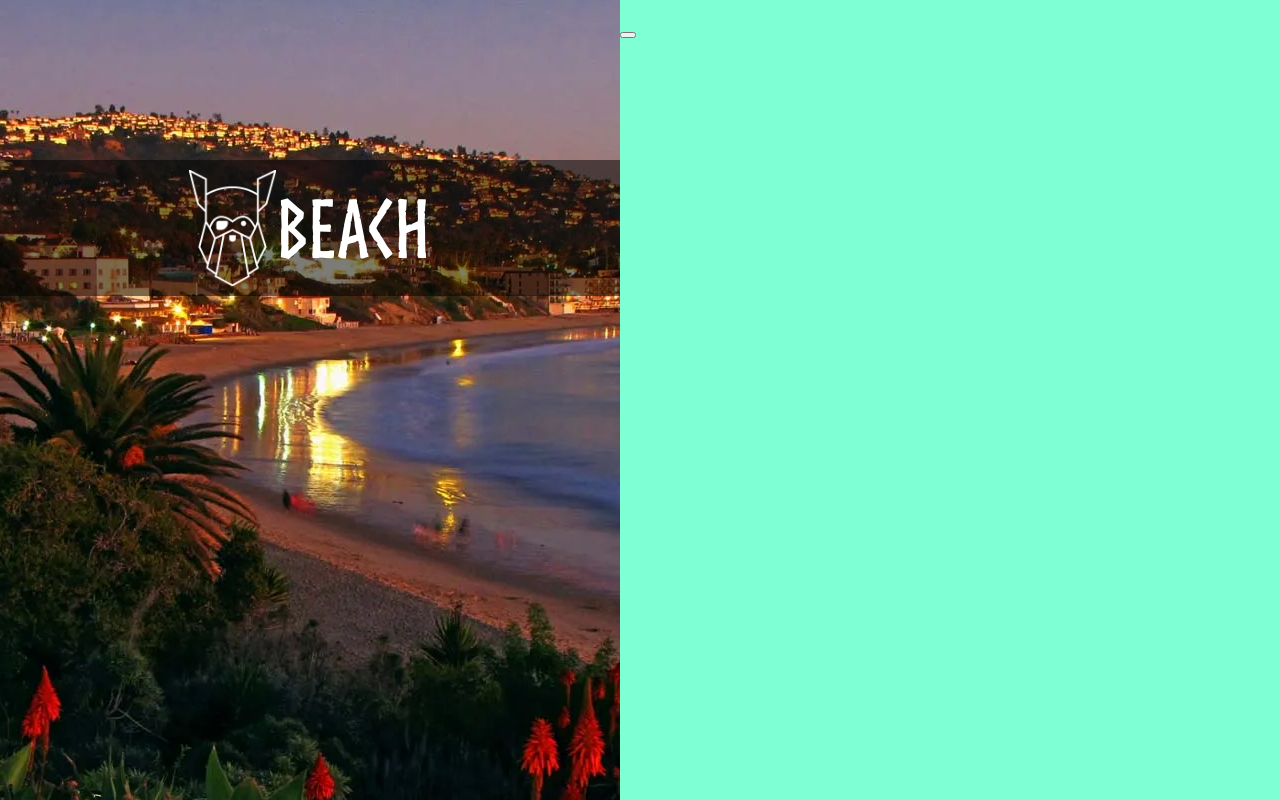
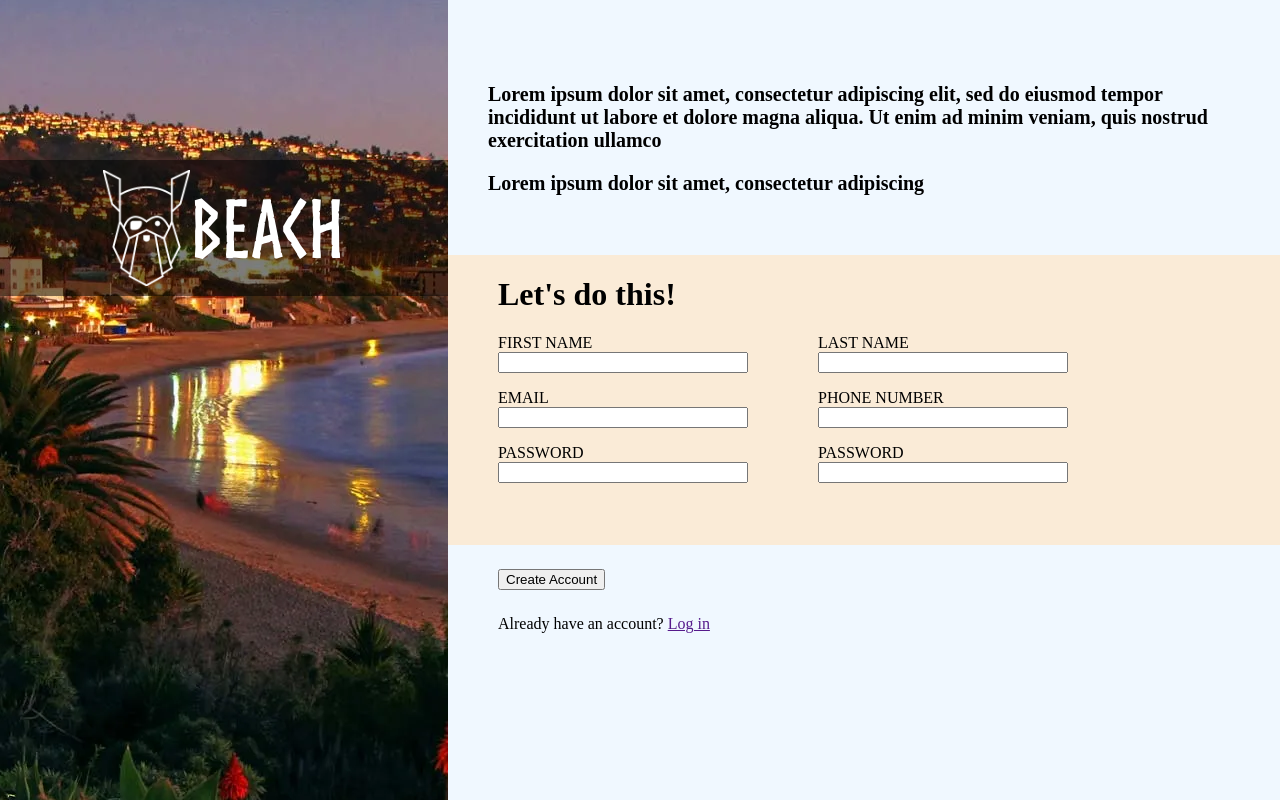
Before and after one commit to minamyooui/sign-up-form, a plain HTML site: page index.html in a window 1280 px wide. Drawn offline with Linux system fonts and the light colour scheme.

Commit message:
fleshed out html and css

```diff
--- a/index.html
+++ b/index.html
@@ -19,16 +19,47 @@
     </div>
     <div class="main">
       <div class="header">
-        <p></p>
+        <div>
+          <p>Lorem ipsum dolor sit amet, consectetur adipiscing elit, sed do eiusmod tempor incididunt ut labore et dolore magna aliqua. Ut enim ad minim veniam, quis nostrud exercitation ullamco
+          </p>
+          <p>Lorem ipsum dolor sit amet, consectetur adipiscing
+          </p>
+        </div>
       </div>
       <div class="form-container">
         <form action="">
-          <h1></h1>
+          <h1>Let's do this!</h1>
+          <div class="controls">
+            <div>
+              <label for="first_name">FIRST NAME</label>
+              <input type="text" id="first_name" name="first_name">
+            </div>
+            <div>
+              <label for="last_name">LAST NAME</label>
+              <input type="text" id="last_name" name="last_name">
+            </div>
+            <div>
+              <label for="email">EMAIL</label>
+              <input type="email" id="email" name="email">
+            </div>
+            <div>
+              <label for="phone_num">PHONE NUMBER</label>
+              <input type="tel" id="phone_num" name="phone_num">
+            </div>
+            <div>
+              <label for="password">PASSWORD</label>
+              <input type="text" id="password" name="password">
+            </div>
+            <div>
+              <label for="confirm_pw">PASSWORD</label>
+              <input type="text" id="confirm_pw" name="confirm_pw">
+            </div>
+          </div>
+          <button type="submit" id="submit">Create Account</button>
         </form>
       </div>
       <div class="footer">
-        <button type="submit"></button>
-        <p></p>
+        <p>Already have an account? <a href="">Log in</a></p>
       </div>
     </div>
   </div>
--- a/style.css
+++ b/style.css
@@ -17,8 +17,24 @@ body {
   flex-grow: 1;
 }
 .main {
-  flex-grow: 1.7;
-  background-color: aquamarine;
+  width: 65vw;
+  display: flex;
+  flex-direction: column;
+}
+
+.main .header {
+  background-color: aliceblue;
+  flex: 1;
+}
+
+.main .form-container {
+  background-color: antiquewhite;
+  padding-bottom: 25px;
+}
+
+.main .footer {
+  background-color: aliceblue;
+  flex: 1;
 }
 
 #logo-div {
@@ -44,3 +60,44 @@ body {
   font-size: 80px;
   color: white;
 }
+
+.header {
+  display: flex;
+  flex-direction: column;
+  justify-content: flex-end;
+}
+
+.header > div {
+  padding: 40px;
+}
+
+.header p {
+  font-size: 20px;
+  font-weight: bold;
+}
+
+.controls {
+  display: flex;
+  flex-wrap: wrap;
+  width: 800px;
+}
+.controls > div {
+  display: flex;
+  flex-direction: column;
+  width: 250px;
+  margin-right: 70px;
+  margin-bottom: 1em;
+}
+
+form {
+  margin-left: 50px;
+}
+
+#submit {
+  position: relative;
+  top: 70px;
+}
+
+.footer p {
+  margin: 70px 50px;
+}
```
